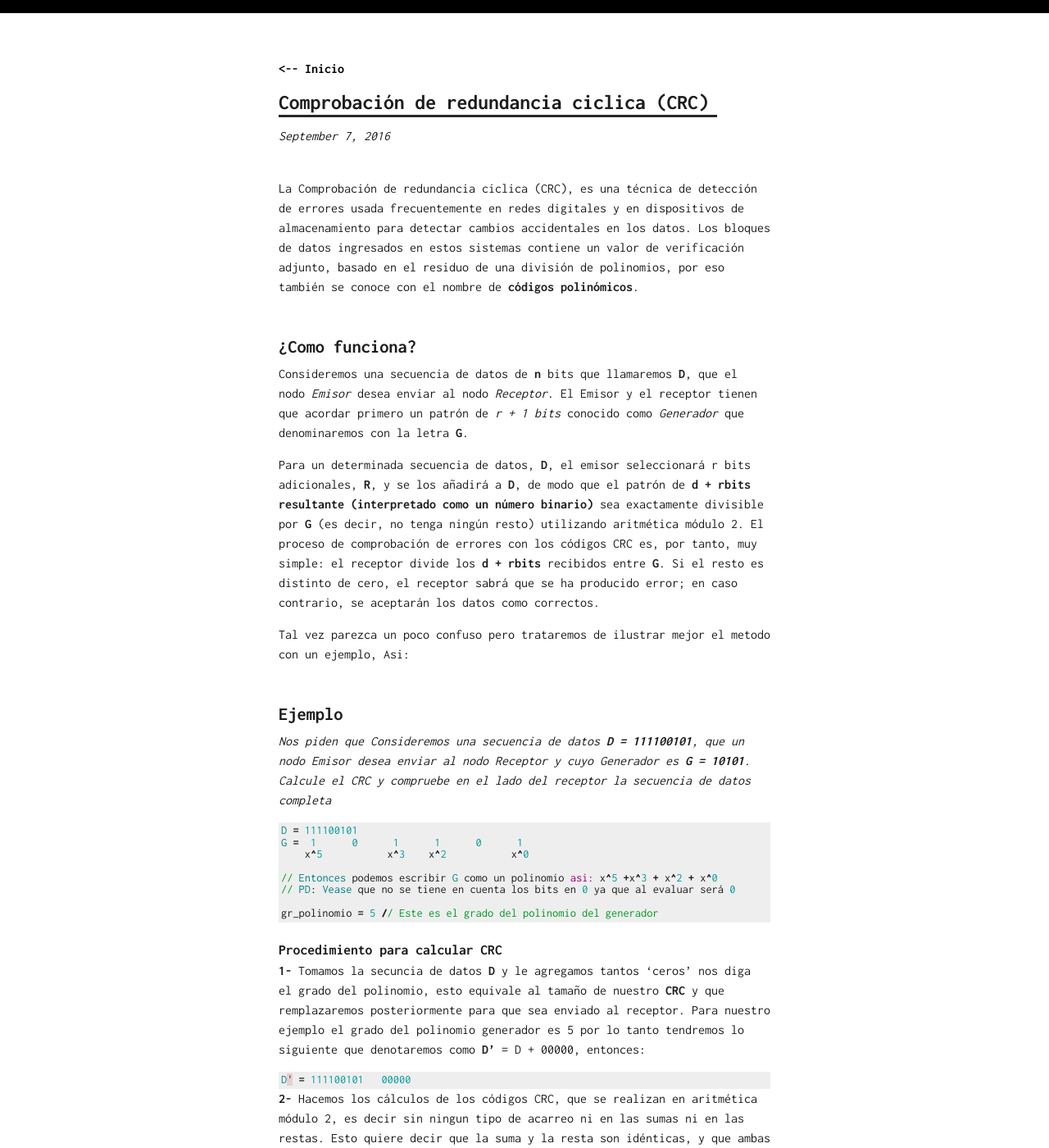
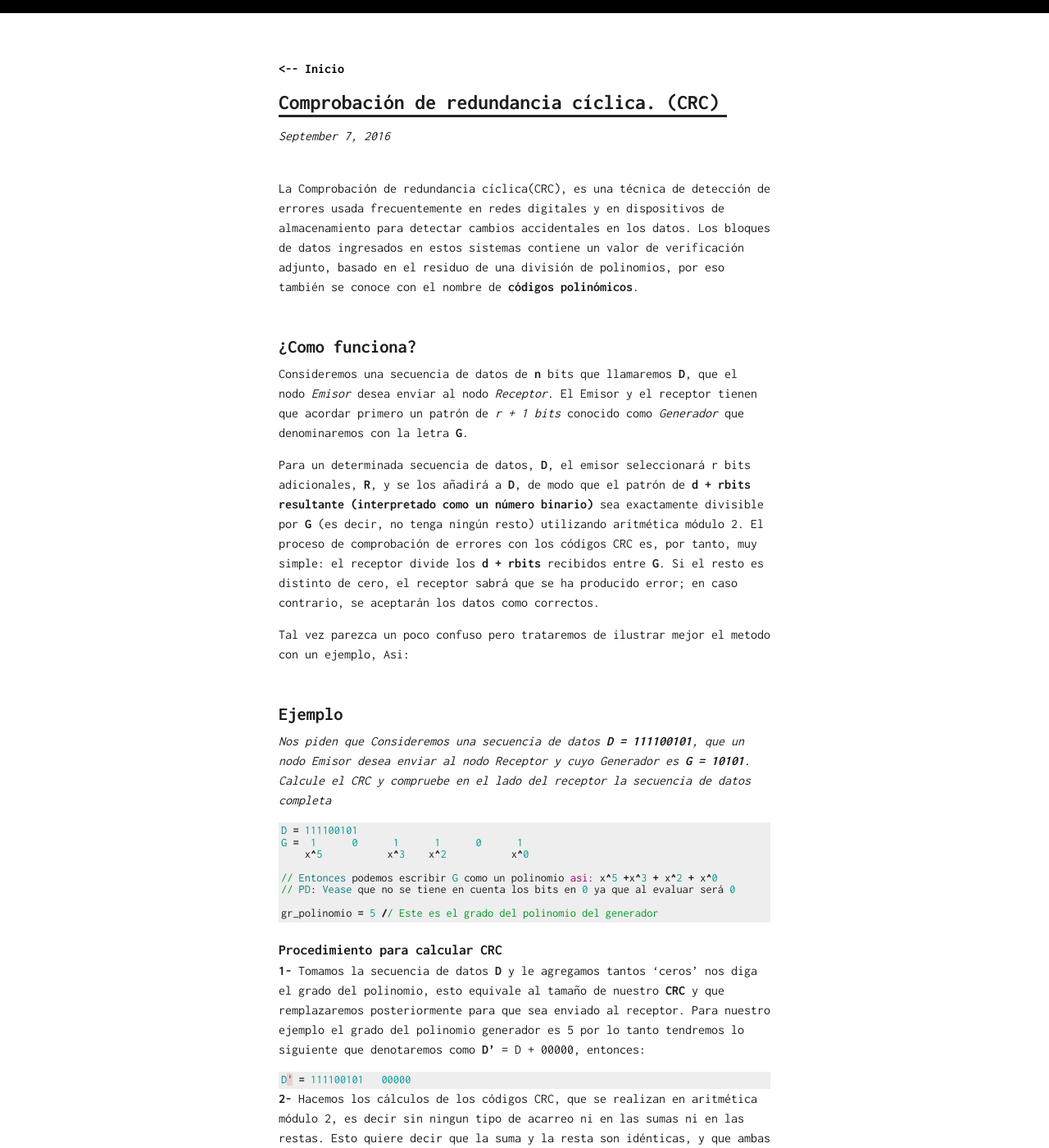
Before and after one commit to AlbCM/albcm.github.io, a Jekyll site: the page built from _posts/16-09-07-Codigo-de-redundancia-ciclica-CRC.markdown, in a window 1280 px wide and 1400 px high. Shown: the whole window at 82% size. Built offline with Jekyll 4.4.1, drawn with Linux system fonts in a browser that asks for light colours; comment, search, counter and statistics services are not loaded; some of the changed text lies outside the part shown.

Commit message:
Update 16-09-07-Codigo-de-redundancia-ciclica-CRC.markdown

```diff
--- a/_posts/16-09-07-Codigo-de-redundancia-ciclica-CRC.markdown
+++ b/_posts/16-09-07-Codigo-de-redundancia-ciclica-CRC.markdown
@@ -1,11 +1,11 @@
 ---
 layout: post
-title:  "Comprobación de redundancia ciclica (CRC)"
+title:  "Comprobación de redundancia cíclica. (CRC)"
 date:   2016-09-07 22:19:13
 categories: Programacion
 ---
 
-La Comprobación de redundancia ciclica (CRC), es una técnica de detección de errores usada frecuentemente en redes digitales y en dispositivos de almacenamiento para detectar cambios accidentales en los datos. Los bloques de datos ingresados en estos sistemas contiene un valor de verificación adjunto, basado en el residuo de una división de polinomios, por eso también se conoce con el nombre de **códigos polinómicos**.
+La Comprobación de redundancia cíclica(CRC), es una técnica de detección de errores usada frecuentemente en redes digitales y en dispositivos de almacenamiento para detectar cambios accidentales en los datos. Los bloques de datos ingresados en estos sistemas contiene un valor de verificación adjunto, basado en el residuo de una división de polinomios, por eso también se conoce con el nombre de **códigos polinómicos**.
 
 # ¿Como funciona?
 
@@ -34,7 +34,7 @@ gr_polinomio = 5 // Este es el grado del polinomio del generador
 
 ## Procedimiento para calcular CRC
 
-**1-** Tomamos la secuncia de datos **D** y le agregamos tantos 'ceros' nos diga el grado del polinomio, esto equivale al tamaño de nuestro **CRC** y que remplazaremos posteriormente para que sea enviado al receptor. Para nuestro ejemplo el grado del polinomio generador es 5 por lo tanto tendremos lo siguiente que denotaremos como **D'** =  D + 00000, entonces:
+**1-** Tomamos la secuencia de datos **D** y le agregamos tantos 'ceros' nos diga el grado del polinomio, esto equivale al tamaño de nuestro **CRC** y que remplazaremos posteriormente para que sea enviado al receptor. Para nuestro ejemplo el grado del polinomio generador es 5 por lo tanto tendremos lo siguiente que denotaremos como **D'** =  D + 00000, entonces:
 
 {% highlight ruby  %}
 
@@ -111,4 +111,7 @@ RECEPTOR
 
 {% endhighlight %}
 
-**5-** Finalmente el resto o residuo de nuestra operación es **0000000** esto quiere decir que **M** Es exactamente divisible por **G** Entonces el *Receptor* puede concluir que los datos no contienen ningun error y concluye la comprobación de redundancia ciclica.
+**5-** Finalmente el resto o residuo de nuestra operación es **0000000** esto quiere decir que **M** Es exactamente divisible por **G** Entonces el *Receptor* puede concluir que los datos no contienen ningún error y concluye la comprobación de redundancia cíclica.
+
+# Implementación CRC en Python
+Para fines académicos, realizaremos una simulación del funcionamiento de crc en el lenguaje python, para ello utilizaremos los módulos **socket** y **binascii**
```
Also changed, not shown: other parts of _posts/16-09-07-Codigo-de-redundancia-ciclica-CRC.markdown (+2 -2 lines).
